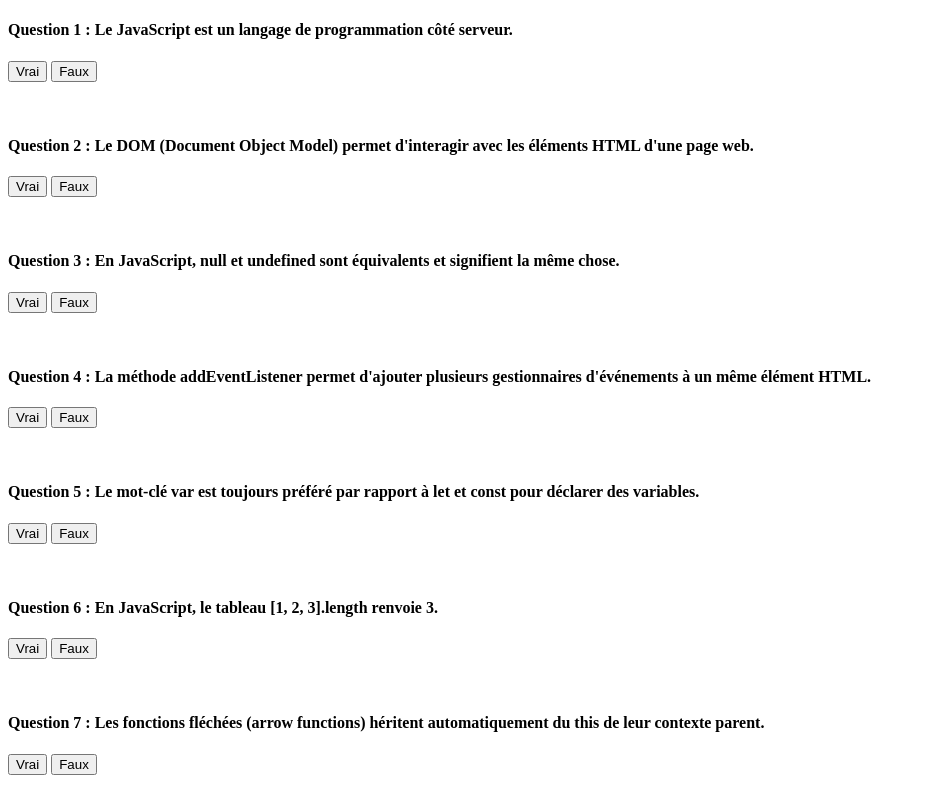
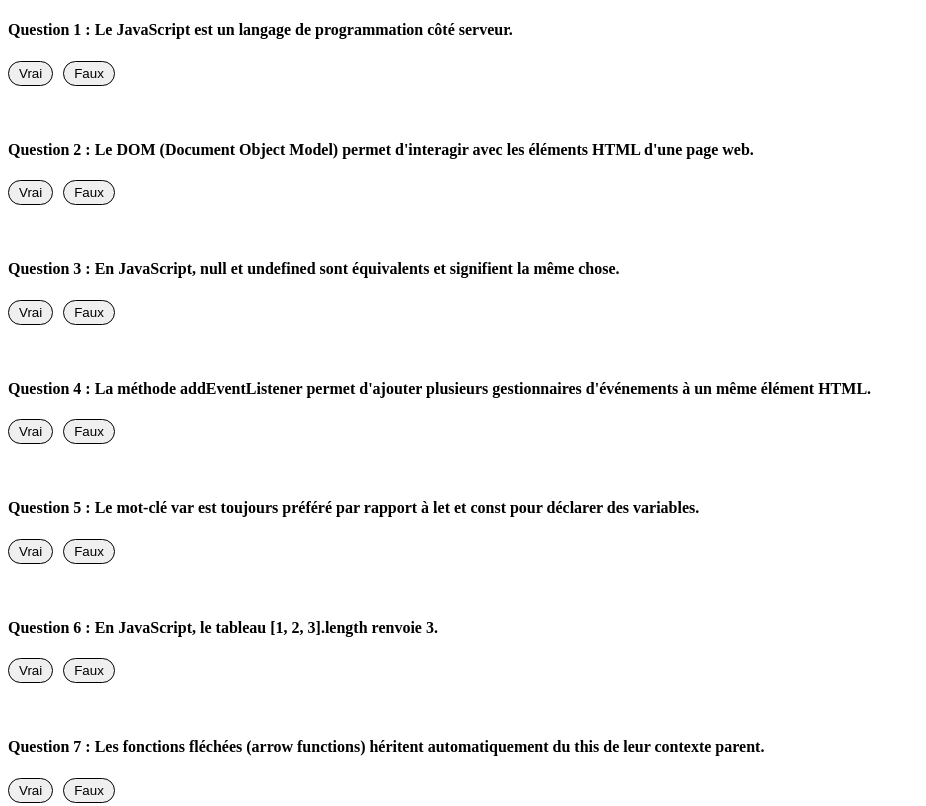
Before and after one commit to itzcxms/Quizz_JavaScript, a plain HTML site: page index.html in a window 1280 px wide. Shown: the top 806 px of the page, without its empty margins (0-926 px from the left). Drawn offline with Linux system fonts and the light colour scheme.

Commit message:
amélioration css

```diff
--- a/styles.css
+++ b/styles.css
@@ -11,3 +11,10 @@ p {
     opacity: 1;
     transform: translateX(0);
 }
+
+button {
+    padding: 4px 10px;
+    margin-right: 6px;
+    border-radius: 20px;
+    border: 1px solid black;
+}
```
